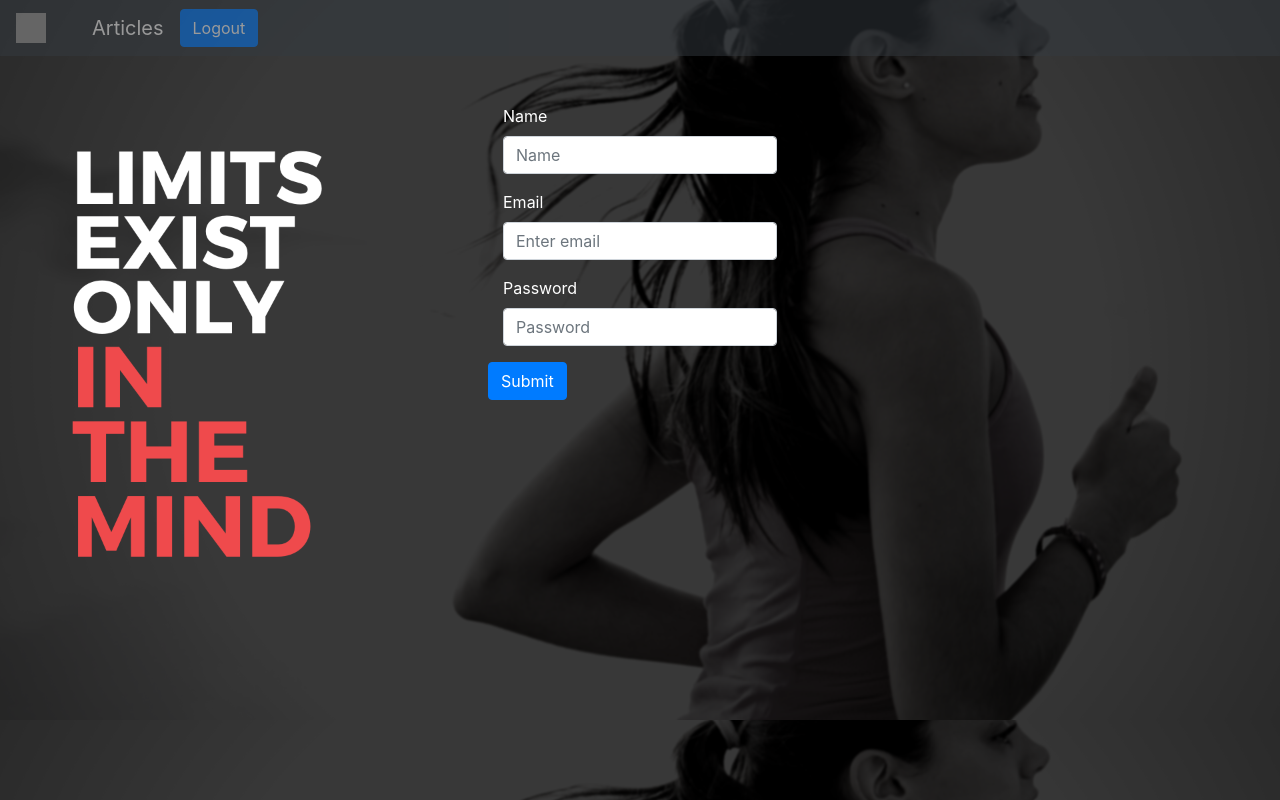
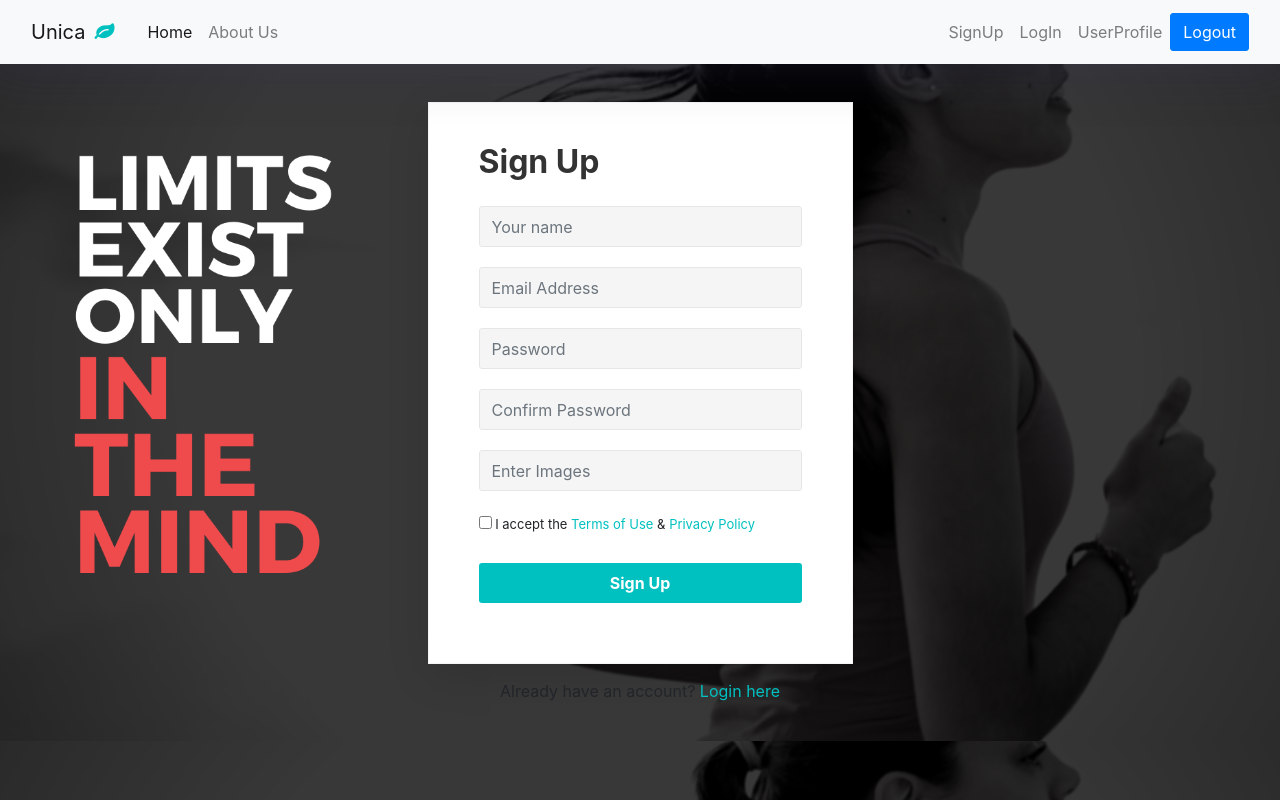
Before and after one commit to SarahNaif/Unica_Blog, a React (Create React App) app in the folder reacthealthcare/: page /SignUp in a window 1280 px wide. Built offline with nearby package versions, Linux system fonts and the light colour scheme; grey boxes are pictures that could not be loaded.

Commit message:
Almost Done user Profile live share together

```diff
--- a/reacthealthcare/public/index.html
+++ b/reacthealthcare/public/index.html
@@ -15,6 +15,9 @@
       user's mobile device or desktop. See https://developers.google.com/web/fundamentals/web-app-manifest/
     -->
     <link rel="manifest" href="%PUBLIC_URL%/manifest.json" />
+<!-- font awesome icon  & bootstrap v5 -->
+    <link rel="stylesheet" href="https://cdnjs.cloudflare.com/ajax/libs/font-awesome/4.7.0/css/font-awesome.min.css">
+    <link href="https://cdn.jsdelivr.net/npm/bootstrap@5.0.0-beta1/dist/css/bootstrap.min.css" rel="stylesheet" integrity="sha384-giJF6kkoqNQ00vy+HMDP7azOuL0xtbfIcaT9wjKHr8RbDVddVHyTfAAsrekwKmP1" crossorigin="anonymous">
     <!--
       Notice the use of %PUBLIC_URL% in the tags above.
       It will be replaced with the URL of the `public` folder during the build.
--- a/reacthealthcare/src/components/LogIn.jsx
+++ b/reacthealthcare/src/components/LogIn.jsx
@@ -1,8 +1,8 @@
 import axios from "axios";
 import React, { useState } from "react";
-import { useHistory } from "react-router-dom";
+import { useHistory , Link} from "react-router-dom";
 import { Form, Button, Col, Row , Alert } from "react-bootstrap";
-
+import "./Signup.css"
 export default function Login(props) {
   const history = useHistory();
   const [credentials, setCredentials] = useState({ email: "", password: "" });
@@ -40,40 +40,34 @@ export default function Login(props) {
 
 
   return (
-    <Form className=" d-flex  justify-content-center align-items-center align-content-center " >
-    <Row className=" mt-5">
-        <Col md={10}>
-          <Form.Row>
-            <Form.Group as={Col} controlId="formGridEmail">
-              <Form.Label>Email</Form.Label>
-              <Form.Control
-                type="email"
-                placeholder="Enter email"
-                name="email"
-                onChange={(e) => onChangeInput(e)}
-
-              />
-            </Form.Group>
-            </Form.Row>
-            <Form.Row>
-            <Form.Group as={Col} controlId="formGridPassword">
-              <Form.Label>Password</Form.Label>
-              <Form.Control
-                type="password"
-                placeholder="Password"
-                name="password"
-                onChange={(e) => onChangeInput(e)}
+    <>
+    <div class="signup-form">
 
 
-              />
-            </Form.Group>
-          </Form.Row>
-          <Button variant="primary" type="submit" onClick={(e) => onSubmit(e)} >
-            Submit
+    <form action="" method="post">
+      <h2>Login</h2>
 
-          </Button>
-        </Col>
-      </Row>
-    </Form>
+
+        <div className="form-group">
+          <input type="email" className="form-control" name="email" placeholder="Email Address" required="required"  onChange={(e) => onChangeInput(e)}/>
+      </div>
+          <div className="form-group">
+            <input type="password" className="form-control" name="password" placeholder="Password" required="required"  onChange={(e) => onChangeInput(e)}/>
+           </div>
+           <div className="form-group">
+                  <Link href="#">Forget Password ?</Link>
+              </div>
+            <br></br>
+
+           <br></br>
+
+                <div className="form-group text-center">
+                  <button type="submit" className="btn btn-primary btn-lg w-100 h-100" onClick={(e) => onSubmit(e)}>Login</button>
+                </div>
+   </form>
+   <div class="text-center">Dont have an account? <Link to="/login">Sign up here</Link></div>
+      </div>
+      {/* we can add login with google OR facebook via pasport.js  */}
+      </>
   );
 }
--- a/reacthealthcare/src/components/NavBar.jsx
+++ b/reacthealthcare/src/components/NavBar.jsx
@@ -1,27 +1,51 @@
 import React from 'react'
 import { Navbar , Button} from 'react-bootstrap'
 import { Link } from "react-router-dom";
+import "./Navbar.css"
 export default function NavBar(props) {
     return (
-        <>
-      <Navbar bg="dark"  style={{opacity:0.5 } }>
-    <Navbar.Brand href="/">
-      <img
-        src="https://ga-core.s3.amazonaws.com/cms/files/files/000/000/886/original/ga-logo-gear.png"
-        width="30"
-        height="30"
-        className="d-inline-block align-top"
-        alt="React Bootstrap logo"
-      />
+
+         <>
+      <nav class="navbar navbar-expand-lg navbar-light bg-light">
+  <div class="container-fluid">
+    <button class="navbar-toggler" type="button" data-bs-toggle="collapse" data-bs-target="#navbarTogglerDemo03" aria-controls="navbarTogglerDemo03" aria-expanded="false" aria-label="Toggle navigation">
+      <span class="navbar-toggler-icon"></span>
+    </button>
+    <Link class="navbar-brand" href="#">Unica
+    <i className="fa fas fa-leaf"></i>
+    </Link>
+    <div class="collapse navbar-collapse" id="navbarTogglerDemo03">
+      <ul class="navbar-nav me-auto mb-2 mb-lg-0">
+
+        <li class="nav-item">
+          <Link class="nav-link active" aria-current="page" to="/">Home</Link>
+        </li>
+
+        <li class="nav-item">
+          <Link class="nav-link" to="/about">About Us</Link>
+        </li>
 
 
 
-    </Navbar.Brand>
-    <Navbar.Brand as={Link} to="/articles" style={{color:"white" , marginLeft:"30px"}}>
-       Articles
-      </Navbar.Brand>
-      <Button
+      </ul>
+      <ul class="navbar-nav ms-auto mb-2 mb-lg-0">
 
+        <li class="nav-item">
+          <Link class="nav-link" to="/SignUp">SignUp</Link>
+        </li>
+
+
+        <li class="nav-item">
+          <Link class="nav-link " to="/login"  >LogIn</Link>
+        </li>
+        <li class="nav-item">
+          <Link class="nav-link " to="/profile"  >UserProfile</Link>
+        </li>
+      </ul>
+
+    </div>
+
+     <Button
             onClick={() => {
               console.log("Logging Out!");
               localStorage.removeItem("jwtToken");
@@ -30,7 +54,8 @@ export default function NavBar(props) {
           >
             Logout
           </Button>
-  </Navbar>
+  </div>
+</nav>
       </>
     )
 }
--- /dev/null
+++ b/reacthealthcare/src/components/Navbar.css
@@ -0,0 +1,13 @@
+body{
+    background-color:rgb(234, 242, 234);
+}
+.fa-leaf{
+color: #00c1c0;
+margin:9px;
+}
+ .nav-item:hover{
+    border-bottom: 3px solid rgb(98, 154, 98);
+}
+nav {
+    box-shadow: rgba(50, 50, 93, 0.25) 0px 0px 50px 10px, rgba(0, 0, 0, 0.3) 0px 10px 60px -70px;
+}
--- /dev/null
+++ b/reacthealthcare/src/components/SignUp.js
@@ -0,0 +1,75 @@
+import React, { useState, useEffect } from "react";
+import { useHistory ,Link} from "react-router-dom";
+import { Row, Form, Col, Button, Alert } from "react-bootstrap";
+import axios from "axios";
+import "./Signup.css"
+export default function SignUp() {
+    const history = useHistory();
+
+    const [user, setUser] = useState({}); // user info
+    const [register, setRegister] = useState(true); // to show aleart
+
+    //to add the input inside user
+    const onChangeInput = ({ target: { name, value } }) => {
+      setUser({ ...user, [name]: value });
+    };
+    // to add the user info to database
+    const onSubmit = (event) => {
+      event.preventDefault();
+      axios
+        .post("http://localhost:5000/api/user/register", user)
+        .then((res) => {
+          const user = res.data.user;
+          if (user) {
+            history.push("/login");
+          } else {
+            setTimeout(() => {
+              setRegister(false);
+            }, 1000);
+          }
+        })
+        .catch((err) => console.log(err));
+    };
+
+    return (
+        <>
+        {!register && (
+            <Alert variant={"danger"}>
+              The email is already in use. Please change the email
+            </Alert>
+          )}
+{/* signup form  */}
+
+<div class="signup-form">
+
+
+        <form action="" method="post">
+          <h2>Sign Up</h2>
+          <div className="form-group">
+              <input type="name" className="form-control" name="name" placeholder="Your name" required="required" onChange={(e) => onChangeInput(e)}/>
+          </div>
+            <div className="form-group">
+              <input type="email" className="form-control" name="email" placeholder="Email Address" required="required" onChange={(e) => onChangeInput(e)}/>
+          </div>
+              <div className="form-group">
+                <input type="password" className="form-control" name="password" placeholder="Password" required="required" onChange={(e) => onChangeInput(e)} />
+               </div>
+                <div className="form-group">
+                  <input type="password" className="form-control" name="confirm_password" placeholder="Confirm Password" required="required" />
+                 </div>
+                 <div className="form-group">
+                  <input type="text" className="form-control" name="image" placeholder="Enter Images" required="required" onChange={(e) => onChangeInput(e)} />
+                 </div>
+                  <div className="form-group">
+                    <label className="checkbox-inline"><input type="checkbox" required="required"/> I accept the <Link to="#">Terms of Use</Link> &amp; <Link href="#">Privacy Policy</Link></label>
+                  </div>
+                    <div className="form-group text-center">
+                      <button type="submit" className="btn btn-primary btn-lg w-100"  onClick={(e) => onSubmit(e)}>Sign Up</button>
+                    </div>
+       </form>
+                  <div class="text-center">Already have an account? <Link to="/login">Login here</Link></div>
+          </div>
+      </>
+
+    )
+}
--- a/reacthealthcare/src/components/SignUp.jsx
+++ /dev/null
@@ -1,109 +0,0 @@
-import React, { useState, useEffect } from "react";
-import { useHistory } from "react-router-dom";
-import { Row, Form, Col, Button, Alert } from "react-bootstrap";
-import axios from "axios";
-export default function SignUp() {
-    const history = useHistory();
-
-    const [user, setUser] = useState({}); // user info
-    const [register, setRegister] = useState(true); // to show aleart
-
-    //to add the input inside user
-    const onChangeInput = ({ target: { name, value } }) => {
-      setUser({ ...user, [name]: value });
-    };
-    // to add the user info to database
-    const onSubmit = (event) => {
-      event.preventDefault();
-      axios
-        .post("http://localhost:5000/api/user/register", user)
-        .then((res) => {
-          const user = res.data.user;
-          if (user) {
-            history.push("/login");
-          } else {
-            setTimeout(() => {
-              setRegister(false);
-            }, 1000);
-          }
-        })
-        .catch((err) => console.log(err));
-    };
-
-    return (
-        <>
-        {!register && (
-            <Alert variant={"danger"}>
-              The email is already in use. Please change the email
-            </Alert>
-          )}
-
-
-        <Form className=" d-flex  justify-content-center align-items-center align-content-center " >
-        <Row className=" mt-5">
-          <Col md={12}>
-            <Form.Row>
-              <Col md={12}>
-              <Form.Group as={Col} controlId="formGridEmail">
-                <Form.Label style={{color:"white"}}> Name</Form.Label>
-                <Form.Control
-                  placeholder="Name "
-                  name="name"
-                  onChange={(e) => onChangeInput(e)}
-
-                />
-                 </Form.Group>
-              </Col>
-
-            </Form.Row>
-
-            <Form.Row>
-            <Col md={12}>
-              <Form.Group as={Col} controlId="formGridEmail">
-                <Form.Label style={{color:"white"}}>Email</Form.Label>
-                <Form.Control
-                  type="email"
-                  placeholder="Enter email"
-                  name="email"
-                  onChange={(e) => onChangeInput(e)}
-
-                />
-              </Form.Group>
-              </Col>
-              </Form.Row>
-
-              <Form.Row>
-              <Col md={12}>
-              <Form.Group as={Col} controlId="formGridPassword">
-                <Form.Label style={{color:"white"}}>Password</Form.Label>
-                <Form.Control
-                  type="password"
-                  placeholder="Password"
-                  name="password"
-                  onChange={(e) => onChangeInput(e)}
-
-
-                />
-
-              </Form.Group>
-              </Col>
-              </Form.Row>
-            <Button
-            className="ms-5 align-items-center"
-              variant="primary"
-              type="submit"
-              value="button"
-              onClick={(e) => onSubmit(e)}
-
-            >
-             Submit
-            </Button>
-
-          </Col>
-        </Row>
-
-      </Form>
-      </>
-
-    )
-}
--- /dev/null
+++ b/reacthealthcare/src/components/Signup.css
@@ -0,0 +1,64 @@
+.form-control {
+    min-height: 41px;
+    box-shadow: none;
+    border-color: #e6e6e6;
+}
+.form-control:focus {
+    border-color: #76a064;
+}
+.form-control, .btn {
+    border-radius: 3px;
+}
+.signup-form {
+    width: 425px;
+    margin: 8px auto;
+    padding: 30px 0;
+
+
+}
+.signup-form h2 {
+    color: #333;
+    font-weight: bold;
+    margin: 0 0 25px;
+}
+.signup-form form {
+    margin-bottom: 15px;
+    background: #fff;
+    border: 1px solid #f4f4f4;
+    box-shadow: 0 12px 40px rgba(0,0,0,.12);
+    padding: 40px 50px;
+}
+.signup-form .form-group {
+    margin-bottom: 20px;
+}
+.signup-form label {
+    font-weight: normal;
+    font-size: 13px;
+}
+.signup-form input[type="checkbox"] {
+    margin-top: 2px;
+}
+.signup-form .btn {
+    font-size: 16px;
+    font-weight: bold;
+    background: #00c1c0;
+    border: none;
+    min-width: 140px;
+    outline: none !important;
+}
+.signup-form .btn:hover, .signup-form .btn:focus {
+    background: #00b3b3;
+}
+.signup-form a {
+    color: #00c1c0;
+    text-decoration: none;
+}
+.signup-form a:hover {
+    text-decoration: underline;
+}
+
+
+
+.signup-form .form-control {
+    background-color : #d1d1d137;
+}
```
Also changed, not shown: reacthealthcare/src/components/AuthRoute.jsx (+6 -1 lines), reacthealthcare/src/components/UserProfile.jsx (added, +37 -0 lines), 1 other file (tests, documents, lock files or other folders).
